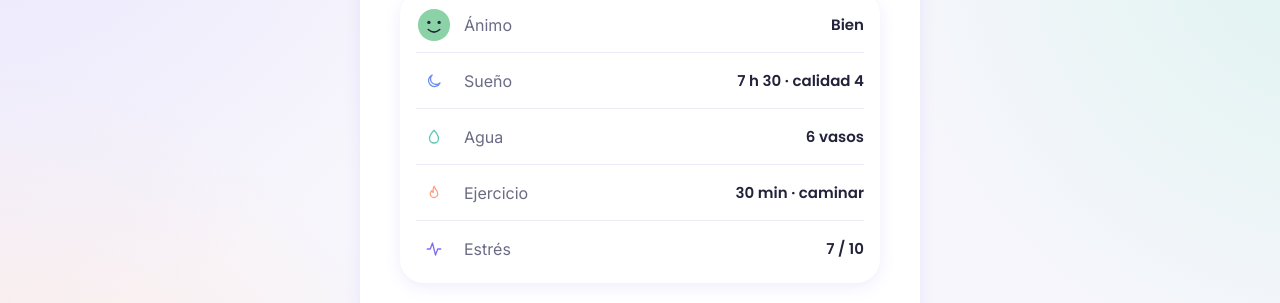
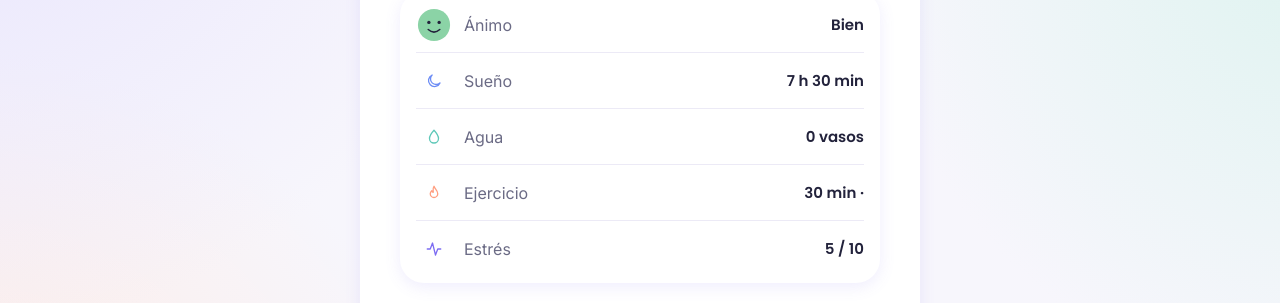
Before and after one commit to juangallardo19/Pulso, an Angular app: page /checkin/resumen in a window 1280 px wide. Shown: the part 263-566 px from the top of the page. Built offline with nearby package versions, Linux system fonts and the light colour scheme.

Commit message:
feat(checkin-resumen): muestra el resumen y guarda el día en el historial

```diff
--- a/src/app/pages/checkin-done/checkin-done.html
+++ b/src/app/pages/checkin-done/checkin-done.html
@@ -11,7 +11,7 @@
     <article class="card tint bg-coral row streak">
       <span class="bubble"><span class="icon i-flame c-accent"></span></span>
       <div class="grow">
-        <span class="metric">13 días</span>
+        <span class="metric">{{ racha }} días</span>
         <p class="small">de racha. ¡Sigue así!</p>
       </div>
     </article>
--- a/src/app/pages/checkin-done/checkin-done.ts
+++ b/src/app/pages/checkin-done/checkin-done.ts
@@ -1,5 +1,6 @@
 import { Component } from '@angular/core';
 import { RouterLink } from '@angular/router';
+import { CheckinEntry } from '../../models/checkin.model';
 
 @Component({
   selector: 'app-checkin-done',
@@ -7,4 +8,7 @@ import { RouterLink } from '@angular/router';
   templateUrl: './checkin-done.html',
   styleUrl: './checkin-done.scss',
 })
-export class CheckinDone {}
+export class CheckinDone {
+  private historial: CheckinEntry[] = JSON.parse(localStorage.getItem('pulso-historial') ?? '[]');
+  racha = this.historial.length;
+}
--- a/src/app/pages/checkin-summary/checkin-summary.html
+++ b/src/app/pages/checkin-summary/checkin-summary.html
@@ -19,24 +19,27 @@
     <div class="ci-body">
       <article class="card summary">
         <div class="item">
-          <img src="moods/4.svg" alt="" class="face-sm" /><span class="grow muted">Ánimo</span
-          ><strong>Bien</strong>
+          <img [src]="moodImage()" alt="" class="face-sm" /><span class="grow muted">Ánimo</span
+          ><strong>{{ moodLabel() }}</strong>
         </div>
         <div class="item">
           <span class="bubble sm bg-blue"><span class="icon sm i-moon c-sleep"></span></span
-          ><span class="grow muted">Sueño</span><strong>7 h 30 · calidad 4</strong>
+          ><span class="grow muted">Sueño</span><strong>{{ horasDormidas() }}</strong>
         </div>
         <div class="item">
           <span class="bubble sm bg-mint"><span class="icon sm i-droplet c-secondary"></span></span
-          ><span class="grow muted">Agua</span><strong>6 vasos</strong>
+          ><span class="grow muted">Agua</span><strong>{{ checkin.water }} vasos</strong>
         </div>
         <div class="item">
           <span class="bubble sm bg-coral"><span class="icon sm i-flame c-accent"></span></span
-          ><span class="grow muted">Ejercicio</span><strong>30 min · caminar</strong>
+          ><span class="grow muted">Ejercicio</span
+          ><strong
+            >{{ checkin.exerciseMinutes }} min · {{ checkin.exerciseTypes.join(', ') }}</strong
+          >
         </div>
         <div class="item">
           <span class="bubble sm bg-lav"><span class="icon sm i-activity c-primary"></span></span
-          ><span class="grow muted">Estrés</span><strong>7 / 10</strong>
+          ><span class="grow muted">Estrés</span><strong>{{ checkin.stress }} / 10</strong>
         </div>
       </article>
 
@@ -47,7 +50,7 @@
     </div>
 
     <footer class="ci-actions">
-      <a routerLink="/checkin/listo" class="btn btn-primary"
+      <a routerLink="/checkin/listo" (click)="guardarDia()" class="btn btn-primary"
         >Guardar check-in <span class="icon sm i-check"></span
       ></a>
     </footer>
--- a/src/app/pages/checkin-summary/checkin-summary.ts
+++ b/src/app/pages/checkin-summary/checkin-summary.ts
@@ -1,6 +1,8 @@
 import { Component } from '@angular/core';
 import { RouterLink } from '@angular/router';
 import { Stepper } from '../../domain/checkin/stepper/stepper';
+import { CHECKIN_VACIO, CheckinEntry } from '../../models/checkin.model';
+import { MOODS } from '../../models/mood.model';
 
 @Component({
   selector: 'app-checkin-summary',
@@ -8,4 +10,43 @@ import { Stepper } from '../../domain/checkin/stepper/stepper';
   templateUrl: './checkin-summary.html',
   styleUrl: './checkin-summary.scss',
 })
-export class CheckinSummary {}
+export class CheckinSummary {
+  checkin: CheckinEntry = {
+    ...CHECKIN_VACIO,
+    ...JSON.parse(localStorage.getItem('pulso-checkin-hoy') ?? '{}'),
+  };
+
+  moodLabel() {
+    return MOODS.find((m) => m.value === this.checkin.mood)?.label ?? '';
+  }
+
+  moodImage() {
+    return 'moods/' + this.checkin.mood + '.svg';
+  }
+
+  horasDormidas() {
+    if (!this.checkin.sleepStart || !this.checkin.sleepEnd) {
+      return '0 h';
+    }
+    const [hi, mi] = this.checkin.sleepStart.split(':').map(Number);
+    const [hf, mf] = this.checkin.sleepEnd.split(':').map(Number);
+    let minutos = hf * 60 + mf - (hi * 60 + mi);
+    if (minutos < 0) {
+      minutos += 24 * 60;
+    }
+    const horas = Math.floor(minutos / 60);
+    const resto = minutos % 60;
+    return resto === 0 ? horas + ' h' : horas + ' h ' + resto + ' min';
+  }
+
+  guardarDia() {
+    const dia: CheckinEntry = {
+      ...this.checkin,
+      date: this.checkin.date || new Date().toLocaleDateString('en-CA'),
+    };
+    const historial: CheckinEntry[] = JSON.parse(localStorage.getItem('pulso-historial') ?? '[]');
+    const sinHoy = historial.filter((d) => d.date !== dia.date);
+    localStorage.setItem('pulso-historial', JSON.stringify([...sinHoy, dia]));
+    localStorage.removeItem('pulso-checkin-hoy');
+  }
+}
```
